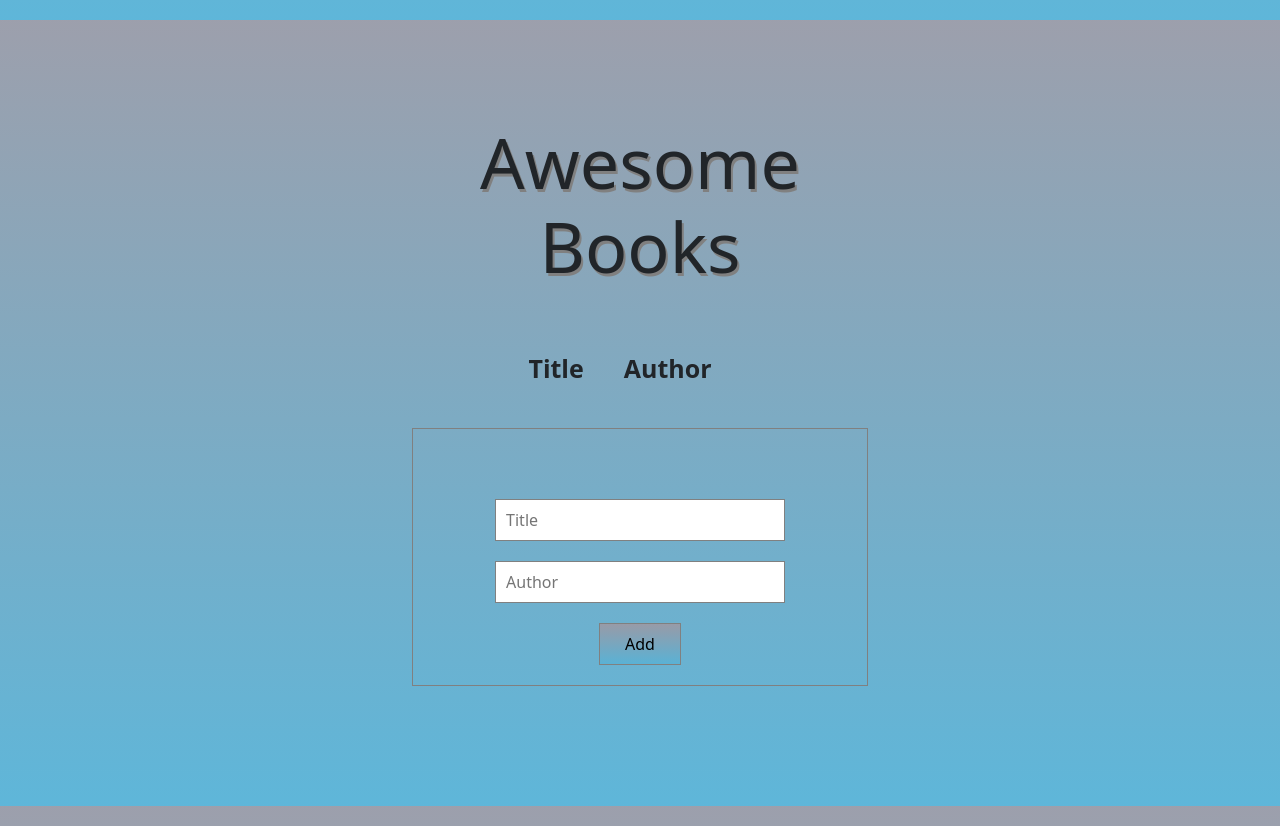
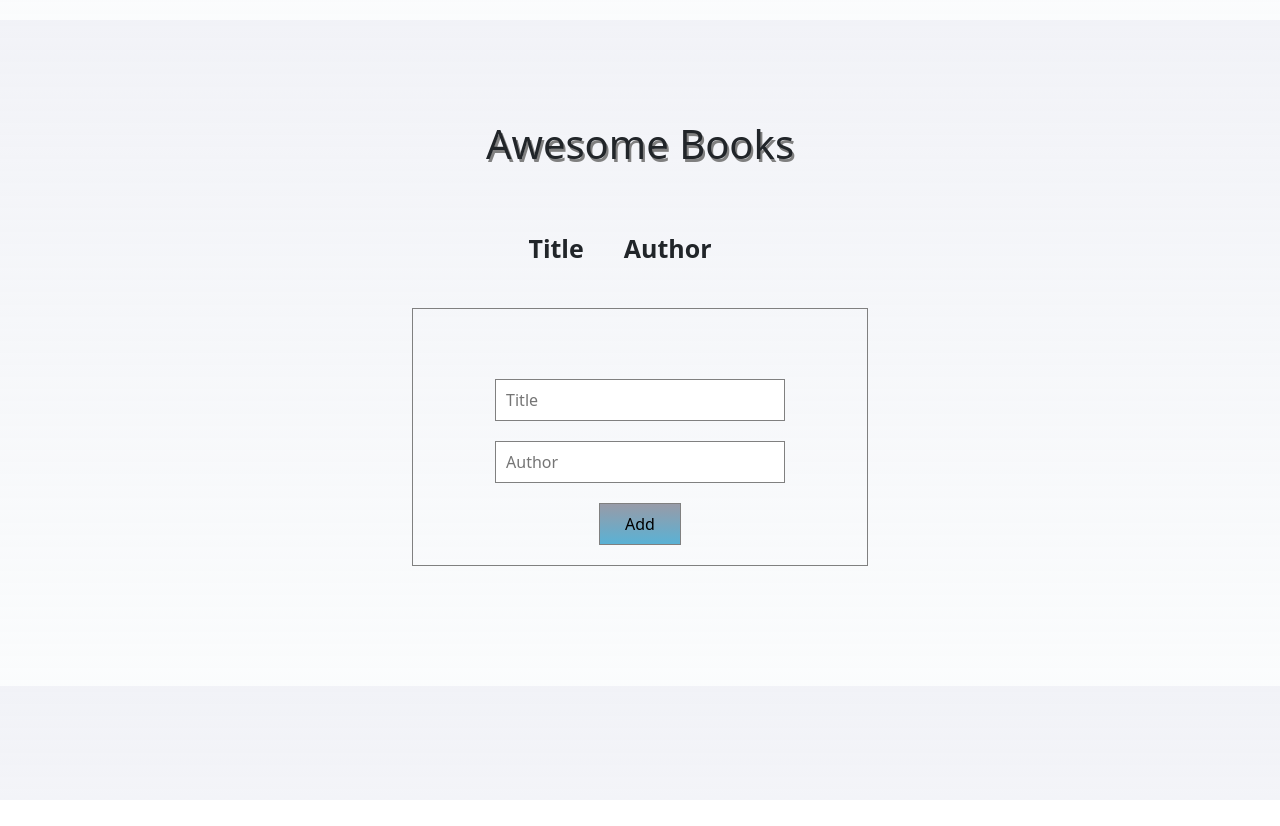
Before and after one commit to Habtamu210/Awesome-books, a website: page index.html in a window 1280 px wide. After the commit the page ends 800 px from the top, so only its background shows below. Drawn offline with nearby package versions, Linux system fonts and the light colour scheme.

Commit message:
Update css file

```diff
--- a/style.css
+++ b/style.css
@@ -7,12 +7,12 @@
 body {
   padding: 100px 30%;
   text-align: center;
-  background-image: linear-gradient(rgba(117, 121, 139, 0.712), rgba(30, 153, 202, 0.712));
+  background-image: linear-gradient(rgba(241, 242, 247, 0.959), rgba(249, 251, 252, 0.747));
 }
 
 h1 {
   text-shadow: 2px 3px grey;
-  font-size: 70px;
+  font-size: 40px;
 }
 
 form {
```
